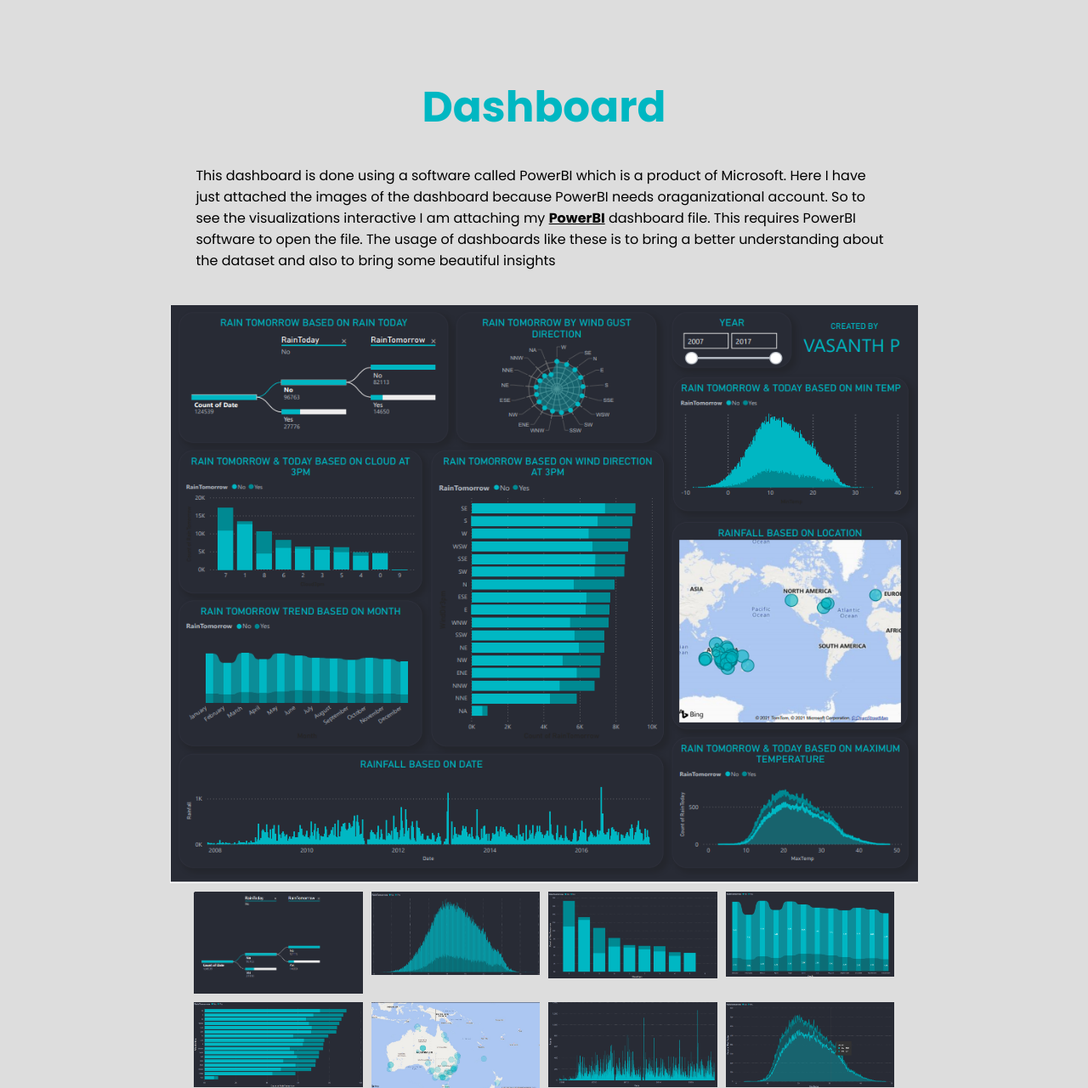
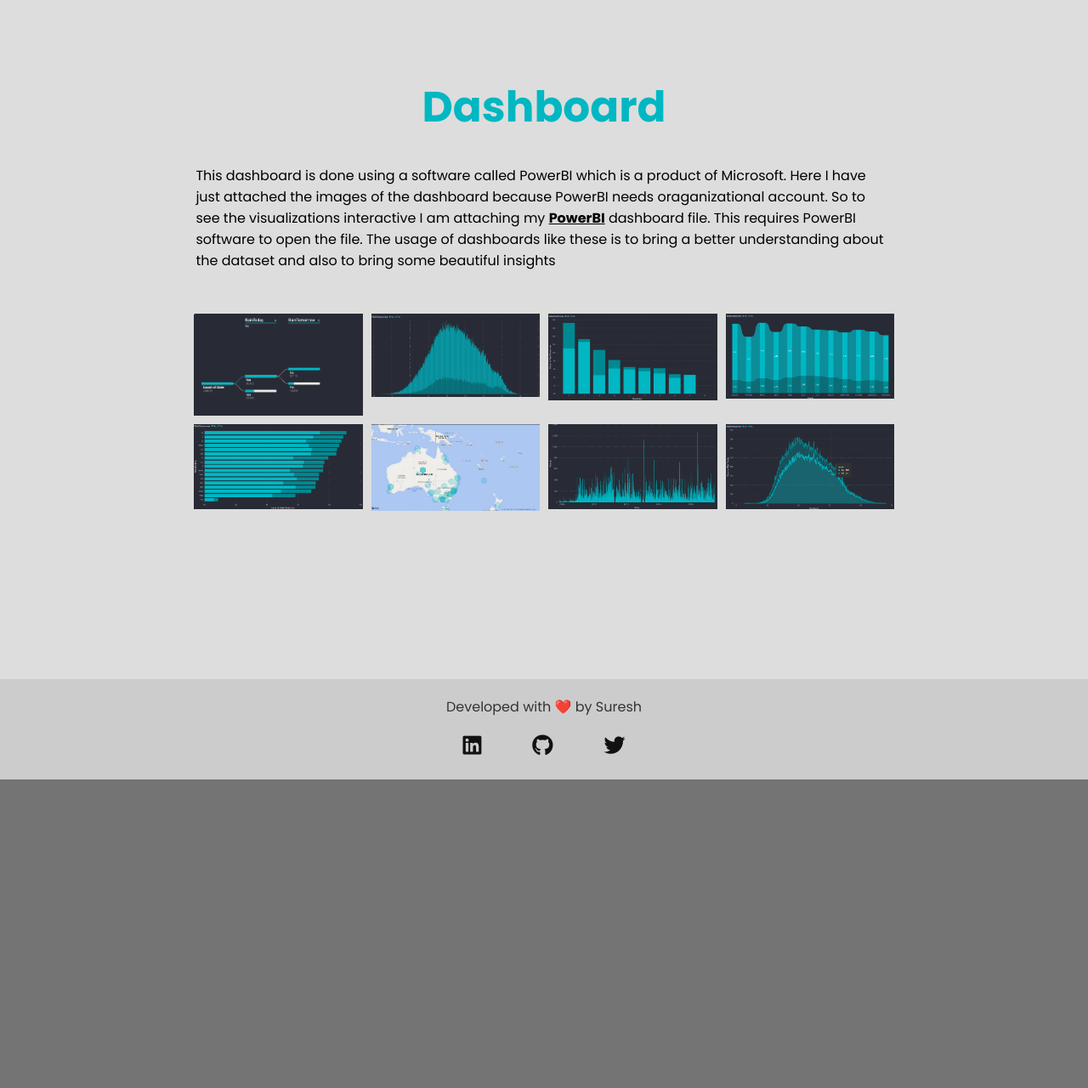
Before and after one commit to sureshs96/Rain_Prediction, a Flask app: page / in a window 1280 px wide. Shown: the part 1455-2735 px from the top of the page at 85% size. After the commit the page ends 2372 px from the top, so only its background shows below. Run offline with Flask 2, Linux system fonts and the light colour scheme; parts of the project's set-up code (start-up, migrations or seed data) failed here and were passed over; some libraries are stand-ins or nearby versions.

Commit message:
Update index.html

```diff
--- a/template/index.html
+++ b/template/index.html
@@ -70,7 +70,7 @@
         account. So to see the visualizations interactive I am attaching my <a href="../static/rain.pbix" style="color: black; font-weight: bold;">PowerBI</a>
         dashboard file. This requires PowerBI software to open the file. The usage of dashboards like
         these is to bring a better understanding about the dataset and also to bring some beautiful insights</p>
-      <img class="dashboard-image" src="../static/dashboard.png" alt="1">
+<!--       <img class="dashboard-image" src="../static/dashboard.png" alt="1"> -->
       <div>
         <img src="../static/1.png" alt="1">
         <img src="../static/3.png" alt="3">
```
